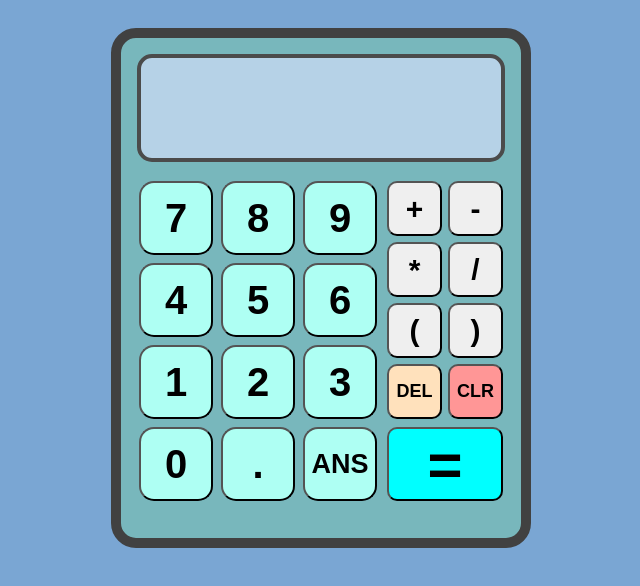
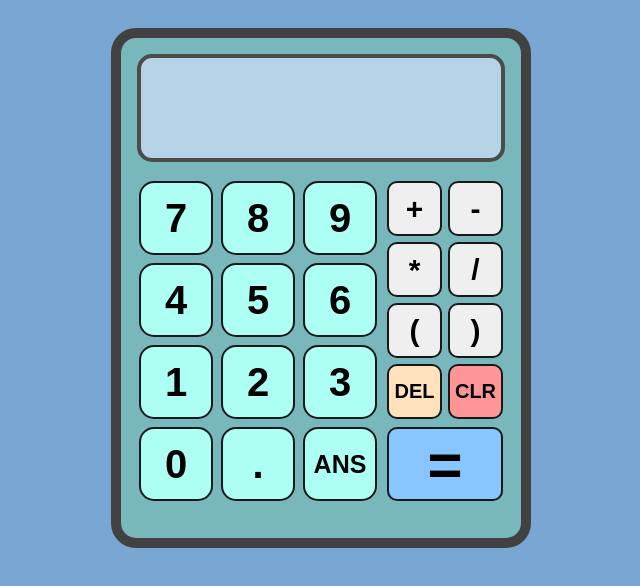
Before and after one commit to letinnghia/simple-calculator, a plain HTML site: page index.html in a window 1280 px wide. Shown: the whole page, without its empty margins (319-959 px from the left). Drawn offline with nearby package versions, Linux system fonts and the light colour scheme.

Commit message:
Update style.css

```diff
--- a/style.css
+++ b/style.css
@@ -9,7 +9,7 @@ html {
     position: relative;
     height: 500px; width: 400px;
     top: 20px;
-    margin: auto;
+    margin: 0 auto;
     border: 10px solid rgb(65, 65, 65);
     border-radius: 25px;
     background-color: rgb(120, 183, 188);
@@ -42,7 +42,7 @@ html {
 }
 
 #numBoard input#ans{
-    font-size: 27px;
+    font-size: 25px;
 }
 
 #operations {
@@ -60,12 +60,12 @@ html {
 }
 
 #operations input#delete {
-    font-size: 18px;
+    font-size: 20px;
     background-color: rgb(255, 225, 188);
 }
 
 #operations input#clear {
-    font-size: 18px;
+    font-size: 20px;
     background-color: rgb(255, 150, 150);
 }
 
@@ -75,7 +75,7 @@ html {
     height: 74px; width: 116px;
     border-radius: 10px;
     font-size: 60px;
-    background-color: aqua;
+    background-color: rgb(136, 198, 255);
 }
 
 input:active {
@@ -84,7 +84,10 @@ input:active {
 
 input {
     font-weight: 600;
+    border: 2px solid rgb(24, 24, 24);
+    padding: 0px;
 }
+
 .display {
     position: absolute;
     font-size: 30px;
@@ -98,3 +101,9 @@ input {
 #output {
     bottom: 0; right: 8px;
 }
+
+@media only screen and (max-width: 576px) {
+    #mainBoard {
+        transform: scale(0.8);
+    }
+}
```
